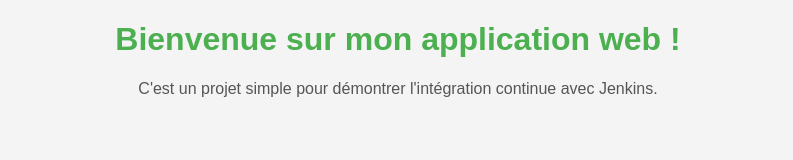
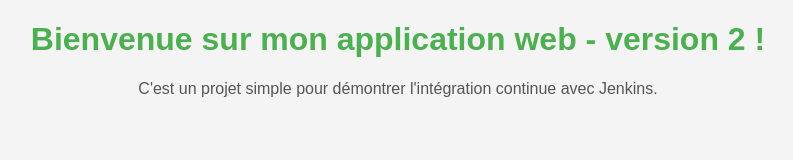
Before and after one commit to mhamdibaraa15/tp2-jenkins, a plain HTML site: page index.html in a window 1280 px wide. Shown: the whole page, without its empty margins (242-1035 px from the left). Drawn offline with Linux system fonts and the light colour scheme.

Commit message:
Modification du titre

```diff
--- a/index.html
+++ b/index.html
@@ -7,7 +7,7 @@
   <link rel="stylesheet" href="style.css">
 </head>
 <body>
-  <h1>Bienvenue sur mon application web !</h1>
+  <h1><h1>Bienvenue sur mon application web - version 2 !</h1></h1>
   <p>C'est un projet simple pour démontrer l'intégration continue avec Jenkins.</p>
 </body>
 </html>
```
